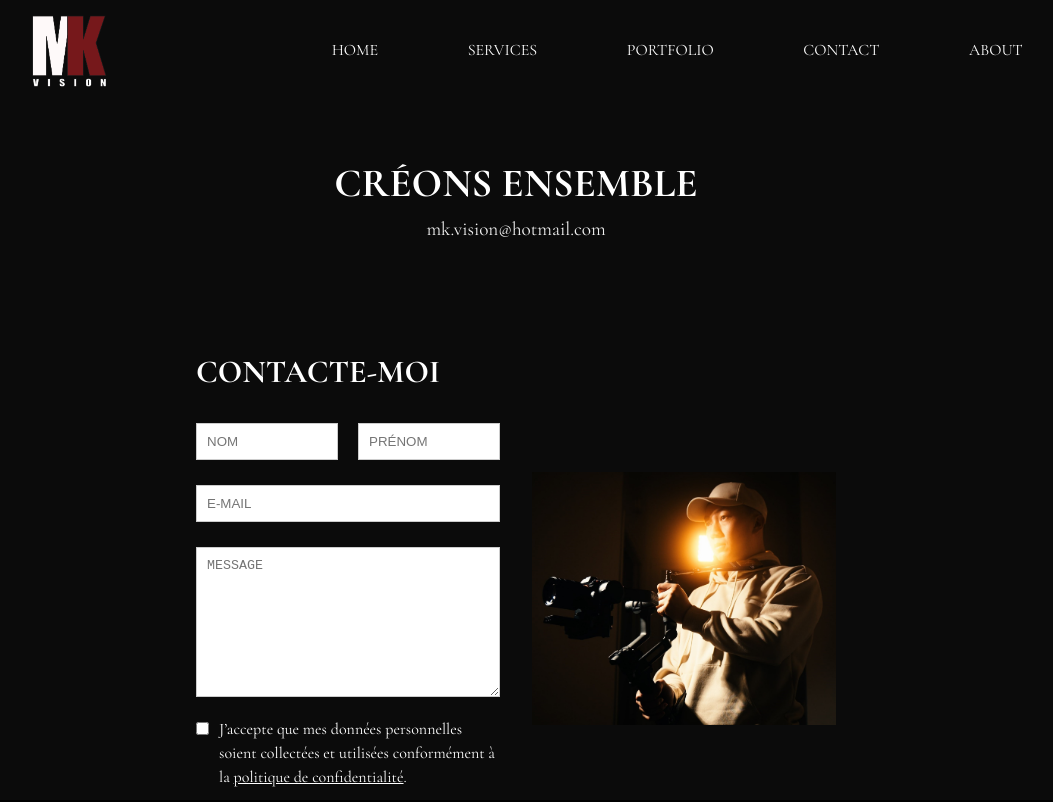
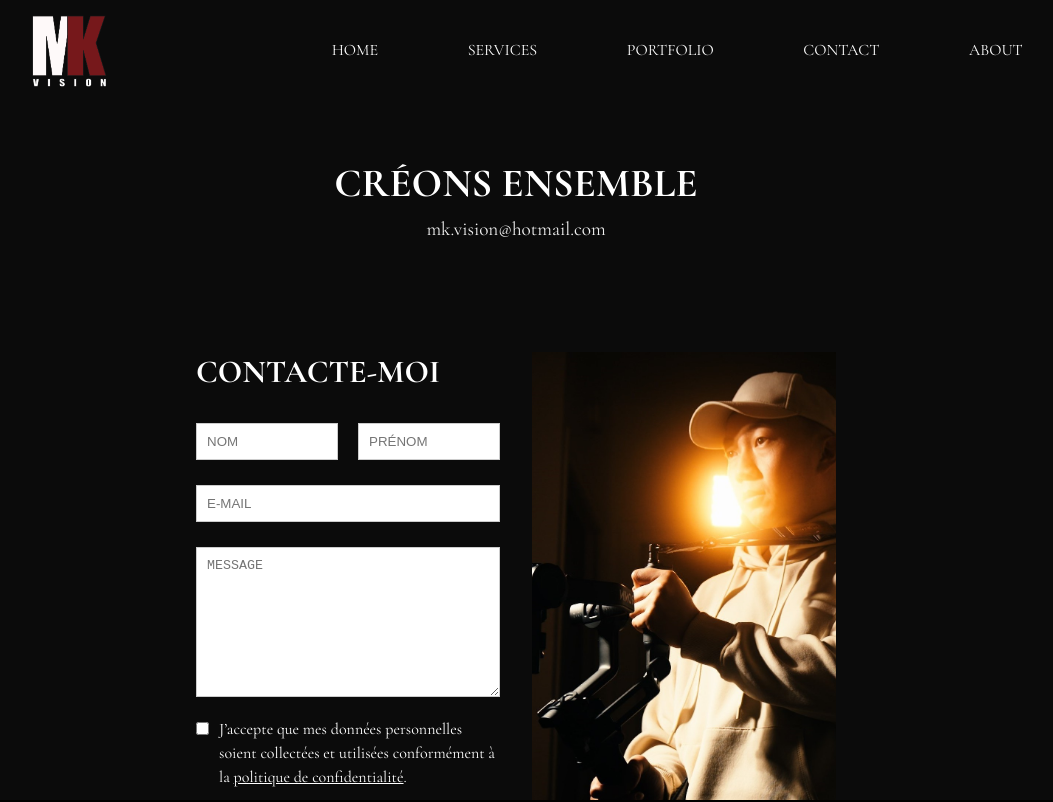
Before and after one commit to Ekkylibre/makey_siong, a Next.js app: page /contact in a window 1280 px wide. Shown: the top 802 px of the page, without its empty margins (124-1177 px from the left). Built offline with nearby package versions, Linux system fonts and the light colour scheme.

Commit message:
✅ Contact > Page > Update for warning console

```diff
--- a/src/app/contact/page.tsx
+++ b/src/app/contact/page.tsx
@@ -59,6 +59,8 @@ const ImageContainer = styled.div`
   display: flex;
   justify-content: center;
   align-items: center;
+  position: relative;
+  height: 100%; /* Assure-toi que le conteneur a une hauteur définie */
 `;
 
 const SectionHeader = styled.h2`
@@ -80,7 +82,14 @@ export default function Contact() {
           <ContactForm />
         </FormContainer>
         <ImageContainer>
-          <Image src="/contact.jpg" alt="Contact" layout="responsive" width={500} height={500} />
+          <Image
+            src="/contact.jpg"
+            alt="Contact"
+            fill
+            sizes="(max-width: 768px) 100vw, (max-width: 1200px) 50vw, 33vw"
+            priority // Ajoute la prop priority
+            style={{ objectFit: 'cover' }}
+          />
         </ImageContainer>
       </FormSection>
     </ContactContainer>
```
